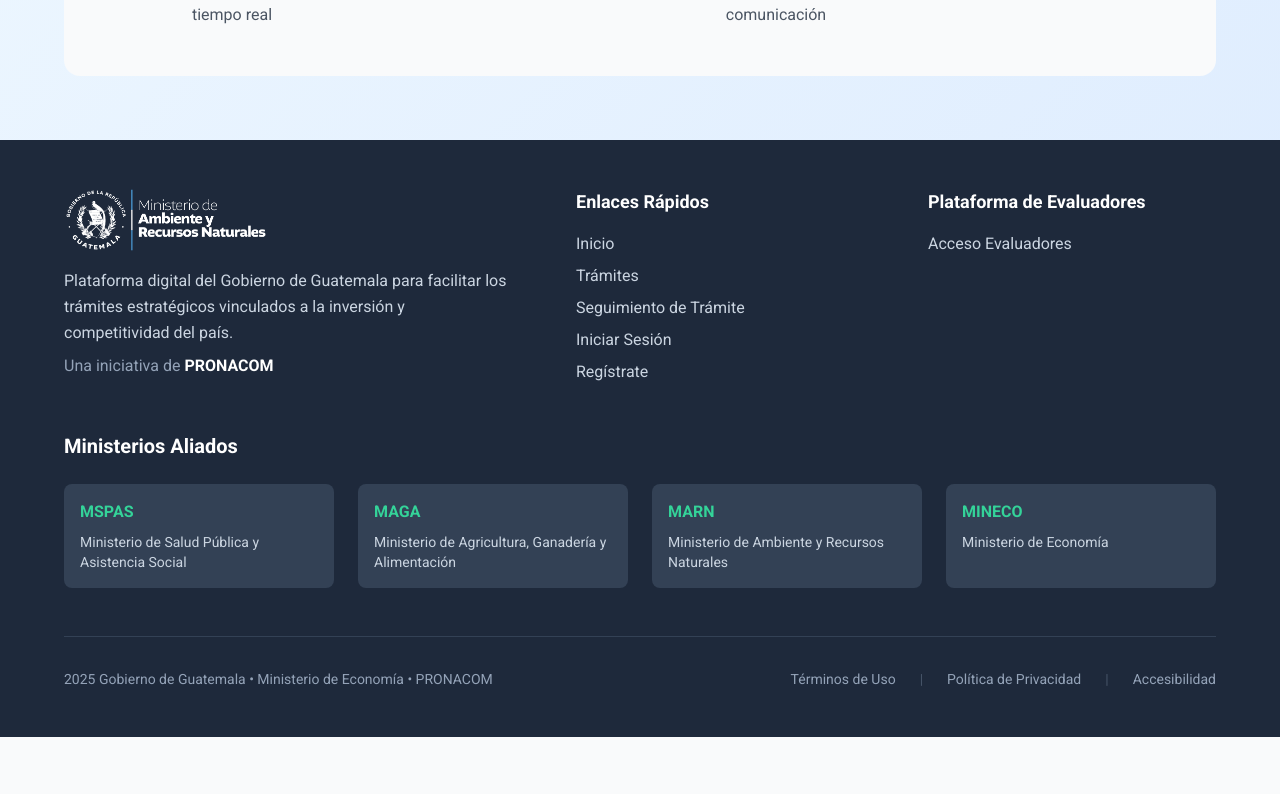
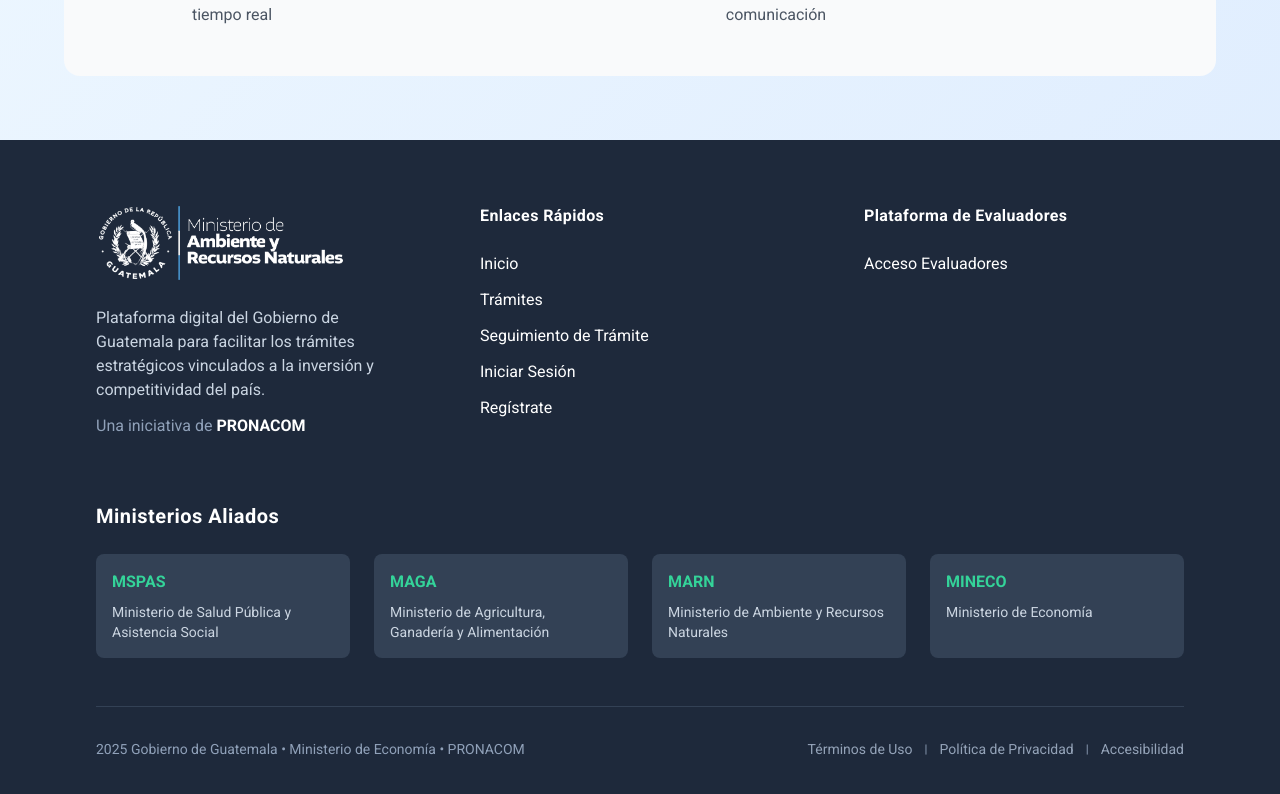
Before and after one commit to pbooox/saga, an Angular app: page / in a window 1280 px wide. Shown: the part 3334-4128 px from the top of the page. Before the commit the page ends 4071 px from the top, so only its background shows below. Built offline with nearby package versions, Linux system fonts and the light colour scheme.

Commit message:
tailwind agregado a footer

```diff
--- a/src/app/components/web/footer/footer.html
+++ b/src/app/components/web/footer/footer.html
@@ -1,34 +1,38 @@
 <!-- Footer -->
 <footer class="footer">
-  <div class="footer-content">
   <div class="container">
-      <div class="footer-main">
+  <div class="max-w-7x1 mx-auto px-4 sm:px-6 lg:px-8 py-16">
+      <div class="grid grid-cols-1 lg:grid-cols-3 gap-12 lg:gap-16">
         <!-- Left Section - Logo and Description -->
-        <div class="footer-brand">
-          <div class="footer-logo">
+        <div>
+          <div class="space-y-6">
+            <div class="flex items-start">
               <img
                 ngSrc="/assets/images/web/logotipoBlanco.png"
                 alt="Logo"
-              height="500" width="1594"/>
+                height="500"
+                width="250"
+                priority
+              />
             </div>
-          <div class="footer-description">
-            <p class="description-text">
+            <div class="space-y-3">
+              <p class="text-m leading-6 text-slate-300">
                 Plataforma digital del Gobierno de Guatemala para facilitar los
                 trámites estratégicos vinculados a la inversión y competitividad
                 del país.
               </p>
-            <p class="initiative-text">
-              Una iniciativa de <span class="pronacom">PRONACOM</span>
+              <p class="text-m leading-6 text-slate-400">
+                Una iniciativa de <span class="font-semibold text-white">PRONACOM</span>
               </p>
+            </div>
           </div>
         </div>
 
         <!-- Right Section - Links -->
-        <div class="footer-links">
           <!-- Quick Links -->
-          <div class="footer-column">
-            <h3 class="footer-column-title">Enlaces Rápidos</h3>
-            <ul class="footer-nav">
+          <div>
+            <h3 class="text-l font-semibold tracking-wide text-white">Enlaces Rápidos</h3>
+            <ul class="mt-6 space-y-3">
               <li><a href="#" class="footer-link">Inicio</a></li>
               <li><a href="#" class="footer-link">Trámites</a></li>
               <li>
@@ -40,19 +44,18 @@
           </div>
 
           <!-- Evaluators Platform -->
-          <div class="footer-column">
-            <h3 class="footer-column-title">Plataforma de Evaluadores</h3>
-            <ul class="footer-nav">
-              <li><a href="#" class="footer-link">Acceso Evaluadores</a></li>
+          <div>
+            <h3 class="text-m font-semibold tracking-wide text-white">Plataforma de Evaluadores</h3>
+            <ul class="mt-6 space-y-3">
+              <li><a href="#" class="text-m text-slate-300 hover:text-white transition-colors">Acceso Evaluadores</a></li>
             </ul>
-          </div>
           </div>
       </div>
 
       <!-- Ministerios Aliados Section -->
-      <div class="ministerios-section">
-        <h3 class="ministerios-title">Ministerios Aliados</h3>
-        <div class="ministerios-grid">
+      <div class="mt-16">
+        <h3 class="text-xl font-semibold tracking-wide text-white">Ministerios Aliados</h3>
+        <div class="mt-6 grid grid-cols-1 sm:grid-cols-2 lg:grid-cols-4 gap-6">
           <div class="ministerio-card">
             <h4 class="ministerio-name">MSPAS</h4>
             <p class="ministerio-description">
@@ -80,11 +83,11 @@
 
       <!-- Footer Bottom -->
       <div class="footer-bottom">
-        <div class="footer-bottom-content">
-          <p class="copyright">
+        <div class="flex flex-col md:flex-row items-center justify-between gap-6">
+          <p class="text-sm text-slate-400 text-center md:text-left">
             2025 Gobierno de Guatemala • Ministerio de Economía • PRONACOM
           </p>
-          <div class="footer-bottom-links">
+          <div class="flex items-center gap-3 text-xs text-slate-400">
             <a href="#" class="footer-bottom-link">Términos de Uso</a>
             <span class="separator">|</span>
             <a href="#" class="footer-bottom-link">Política de Privacidad</a>
--- a/src/app/components/web/footer/footer.scss
+++ b/src/app/components/web/footer/footer.scss
@@ -5,137 +5,6 @@
 .footer {
   background: #1e293b;
   color: white;
-
-  .footer-content {
-    padding: 3rem 1.5rem;
-  }
-
-  .footer-main {
-    display: grid;
-    grid-template-columns: 1fr;
-    gap: 3rem;
-    margin-bottom: 3rem;
-
-    @media (min-width: 1024px) {
-      grid-template-columns: 448px 1fr;
-      gap: 4rem;
-    }
-  }
-
-  .footer-brand {
-    display: flex;
-    flex-direction: column;
-    gap: 1rem;
-
-    .footer-logo {
-      img {
-        width: 204px;
-        height: 64px;
-        object-fit: contain;
-      }
-    }
-
-    .footer-description {
-      display: flex;
-      flex-direction: column;
-      gap: 0.5rem;
-
-      .description-text {
-        font-size: 16px;
-        line-height: 26px;
-        color: #cbd5e1;
-        margin: 0;
-        max-width: 448px;
-      }
-
-      .initiative-text {
-        font-size: 16px;
-        line-height: 24px;
-        color: #94a3b8;
-        margin: 0;
-
-        .pronacom {
-          font-weight: 600;
-          color: white;
-        }
-      }
-    }
-  }
-
-  .footer-links {
-    display: grid;
-    grid-template-columns: 1fr;
-    gap: 3rem;
-
-    @media (min-width: 768px) {
-      grid-template-columns: repeat(2, 1fr);
-      gap: 4rem;
-    }
-  }
-
-  .footer-column {
-    display: flex;
-    flex-direction: column;
-    gap: 1rem;
-
-    .footer-column-title {
-      font-size: 18px;
-      font-weight: 700;
-      line-height: 28px;
-      color: white;
-      margin: 0;
-    }
-
-    .footer-nav {
-      list-style: none;
-      padding: 0;
-      margin: 0;
-      display: flex;
-      flex-direction: column;
-      gap: 0.5rem;
-
-      li {
-        margin: 0;
-      }
-
-      .footer-link {
-        font-size: 16px;
-        line-height: 24px;
-        color: #cbd5e1;
-        text-decoration: none;
-        transition: color 0.2s ease;
-
-        &:hover {
-          color: white;
-        }
-      }
-    }
-  }
-
-  .ministerios-section {
-    margin-bottom: 3rem;
-
-    .ministerios-title {
-      font-size: 20px;
-      font-weight: 700;
-      line-height: 28px;
-      color: white;
-      margin: 0 0 1.5rem 0;
-    }
-
-    .ministerios-grid {
-      display: grid;
-      grid-template-columns: 1fr;
-      gap: 1.5rem;
-
-      @media (min-width: 640px) {
-        grid-template-columns: repeat(2, 1fr);
-      }
-
-      @media (min-width: 1024px) {
-        grid-template-columns: repeat(4, 1fr);
-      }
-    }
 
   .ministerio-card {
     background: #334155;
@@ -160,36 +29,13 @@
       margin: 0;
     }
   }
-  }
 
   .footer-bottom {
     border-top: 1px solid #334155;
     padding-top: 2rem;
+    margin-top: 3rem;
 
-    .footer-bottom-content {
-      display: flex;
-      flex-direction: column;
-      gap: 1rem;
-      align-items: center;
-
-      @media (min-width: 1024px) {
-        flex-direction: row;
-        justify-content: space-between;
-        align-items: center;
   }
-
-      .copyright {
-        font-size: 14px;
-        line-height: 20px;
-        color: #94a3b8;
-        margin: 0;
-      }
-
-      .footer-bottom-links {
-        display: flex;
-        align-items: center;
-        gap: 1.5rem;
-
   .footer-bottom-link {
     font-size: 14px;
     line-height: 20px;
@@ -201,60 +47,15 @@
       color: #cbd5e1;
     }
   }
+}
 
-        .separator {
-          font-size: 14px;
-          line-height: 20px;
-          color: #475569;
-        }
-      }
-    }
-  }
-}
+
 
 // Responsive adjustments for footer
 @media (max-width: 767px) {
   .footer {
-    .footer-content {
-      padding: 2rem 1rem;
-    }
-
-    .footer-main {
-      gap: 2rem;
-      margin-bottom: 2rem;
-    }
-
-    .footer-brand {
-      .footer-logo img {
-        width: 180px;
-        height: 56px;
-      }
-    }
-
-    .footer-links {
-      gap: 2rem;
-    }
-
-    .ministerios-section {
-      margin-bottom: 2rem;
-
-      .ministerios-grid {
-        gap: 1rem;
-      }
-    }
-
     .footer-bottom {
       padding-top: 1.5rem;
-
-      .footer-bottom-content {
-        text-align: center;
-
-        .footer-bottom-links {
-          flex-wrap: wrap;
-          justify-content: center;
-          gap: 1rem;
     }
   }
 }
-  }
-}
```
Lines whose indentation alone changed are shown as unchanged.
